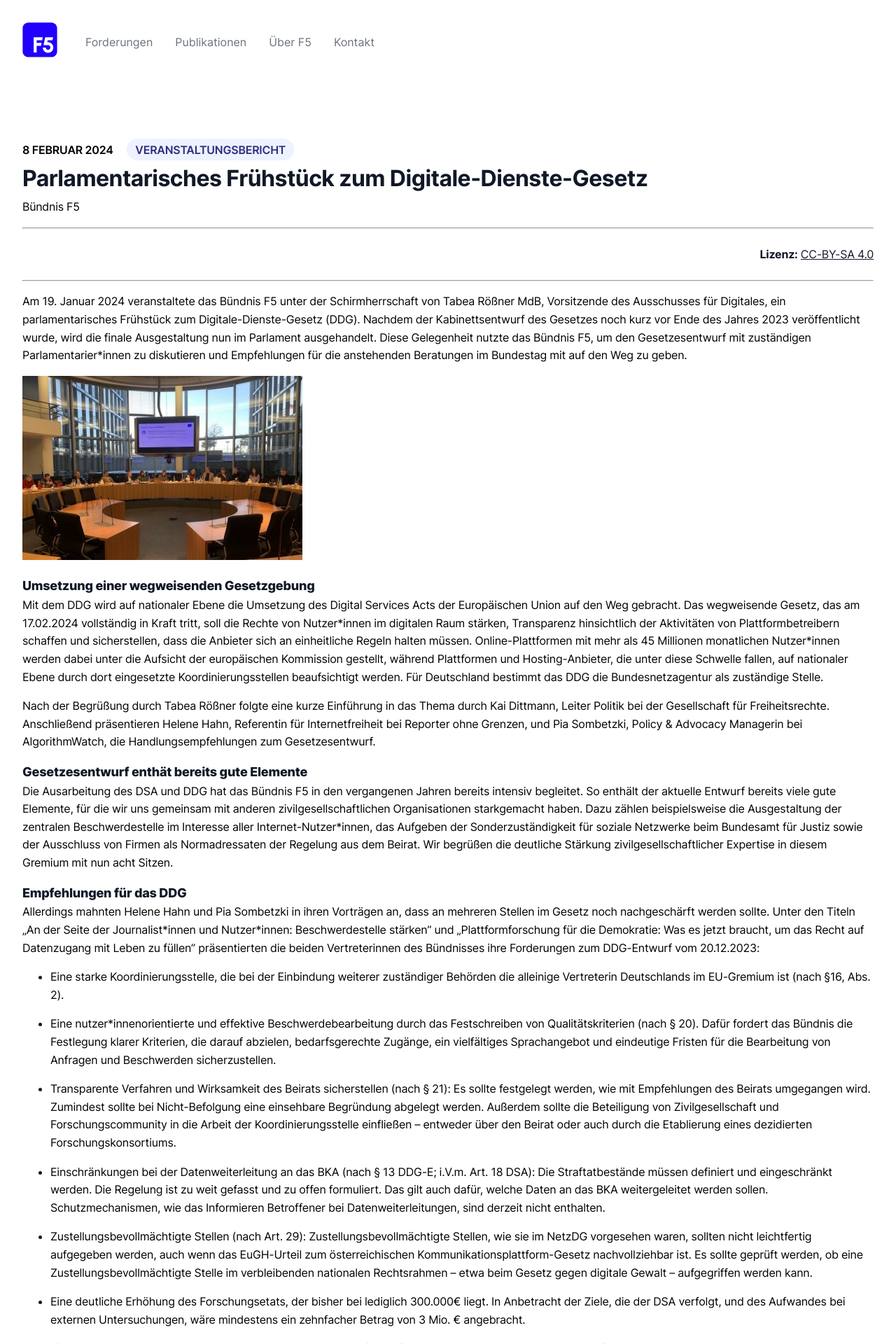
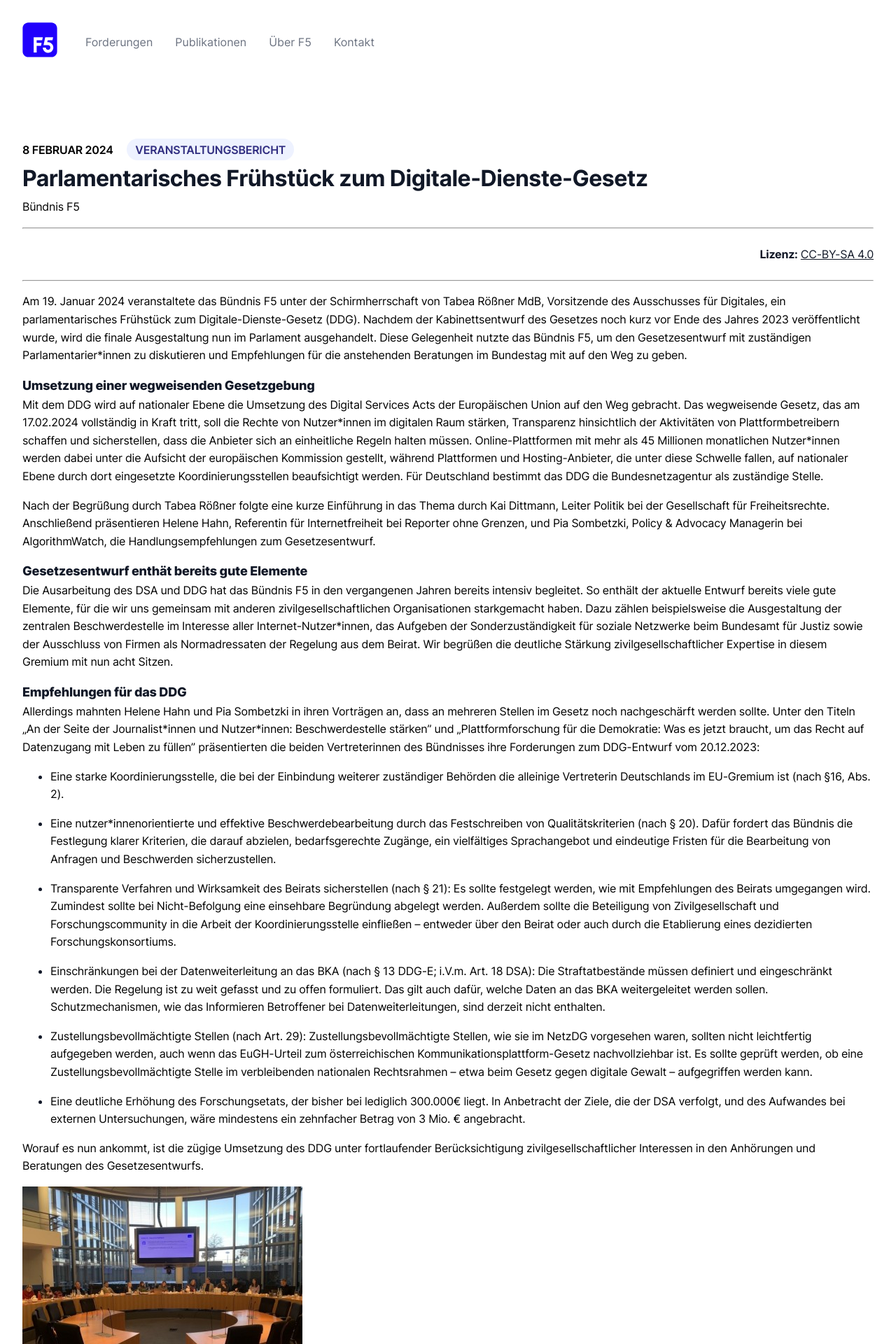
Before and after one commit to okfde/buendnis-f5, a Jekyll site: the page built from _publikationen/20204-02-08-ddg-fruehstueck.md, in a window 1280 px wide. Shown: the top 1920 px of the page at 70% size. Built offline with Jekyll 4.4.1, drawn with Linux system fonts in a browser that asks for light colours.

Commit message:
Update 20204-02-08-ddg-fruehstueck.md

```diff
--- a/_publikationen/20204-02-08-ddg-fruehstueck.md
+++ b/_publikationen/20204-02-08-ddg-fruehstueck.md
@@ -13,8 +13,6 @@
 extra: "[Hier finden Sie die Pressemittelung des Bündnis F5 zum DDG von Juli 2023. ](https://buendnis-f5.de/publikationen/2023-07-06-pm-ddg/){:target='_blank'}"
 ---
 Am 19. Januar 2024 veranstaltete das Bündnis F5 unter der Schirmherrschaft von Tabea Rößner MdB, Vorsitzende des Ausschusses für Digitales, ein parlamentarisches Frühstück zum Digitale-Dienste-Gesetz (DDG). Nachdem der Kabinettsentwurf des Gesetzes noch kurz vor Ende des Jahres 2023 veröffentlicht wurde, wird die finale Ausgestaltung nun im Parlament ausgehandelt. Diese Gelegenheit nutzte das Bündnis F5, um den Gesetzesentwurf mit zuständigen Parlamentarier\*innen zu diskutieren und Empfehlungen für die anstehenden Beratungen im Bundestag mit auf den Weg zu geben.
-
-![](/assets/images/ddg-fruehstueck.jpg)
 
 ##### Umsetzung einer wegweisenden Gesetzgebung
 Mit dem DDG wird auf nationaler Ebene die Umsetzung des Digital Services Acts der Europäischen Union auf den Weg gebracht. Das wegweisende Gesetz, das am 17.02.2024 vollständig in Kraft tritt, soll die Rechte von Nutzer\*innen im digitalen Raum stärken, Transparenz hinsichtlich der Aktivitäten von Plattformbetreibern schaffen und sicherstellen, dass die Anbieter sich an einheitliche Regeln halten müssen. Online-Plattformen mit mehr als 45 Millionen monatlichen Nutzer\*innen werden dabei unter die Aufsicht der europäischen Kommission gestellt, während Plattformen und Hosting-Anbieter, die unter diese Schwelle fallen, auf nationaler Ebene durch dort eingesetzte Koordinierungsstellen beaufsichtigt werden. Für Deutschland bestimmt das DDG die Bundesnetzagentur als zuständige Stelle.
@@ -40,3 +38,5 @@
 * Eine deutliche Erhöhung des Forschungsetats, der bisher bei lediglich 300.000€ liegt. In Anbetracht der Ziele, die der DSA verfolgt, und des Aufwandes bei externen Untersuchungen, wäre mindestens ein zehnfacher Betrag von 3 Mio. € angebracht.
 
 Worauf es nun ankommt, ist die zügige Umsetzung des DDG unter fortlaufender Berücksichtigung zivilgesellschaftlicher Interessen in den Anhörungen und Beratungen des Gesetzesentwurfs.
+
+![](/assets/images/ddg-fruehstueck.jpg)
```
